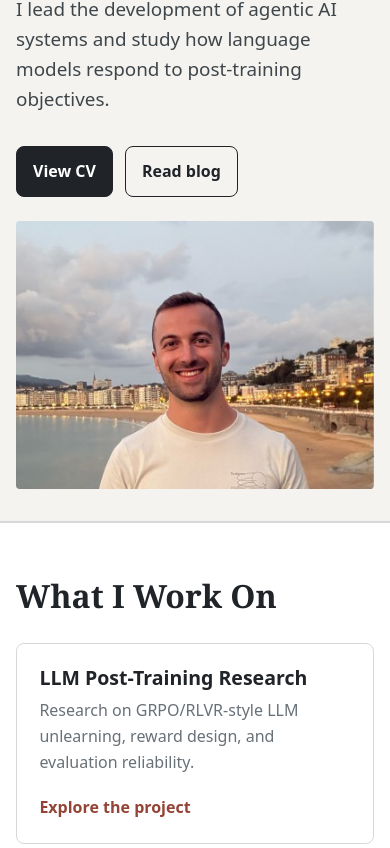
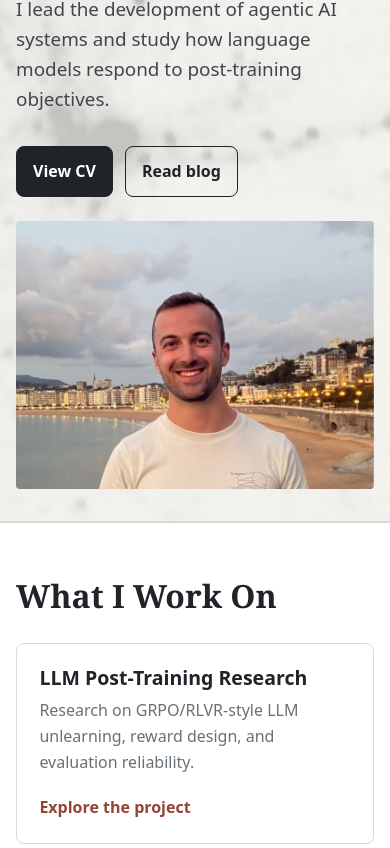
Before and after one commit to rubenbalbastre/rubenbalbastre.github.io, a plain HTML site: page docs/index.html in a window 390 px wide. Shown: the part 367-1215 px from the top of the page. Drawn offline with Linux system fonts and the light colour scheme.

Commit message:
hero astrofísica

```diff
--- a/assets/css/site.css
+++ b/assets/css/site.css
@@ -103,7 +103,9 @@ img {
 
 .home-hero-band {
   border-bottom: 1px solid var(--line);
-  background: var(--bg);
+  background:
+    linear-gradient(90deg, rgba(244, 243, 239, 0.82) 0%, rgba(244, 243, 239, 0.7) 38%, rgba(244, 243, 239, 0.28) 68%, rgba(244, 243, 239, 0.06) 100%),
+    url("/assets/images/background.jpeg") 32% center / cover no-repeat;
 }
 
 .home-hero {
@@ -1004,6 +1006,12 @@ img {
 }
 
 @media (max-width: 760px) {
+  .home-hero-band {
+    background:
+      linear-gradient(rgba(244, 243, 239, 0.72), rgba(244, 243, 239, 0.9)),
+      url("/assets/images/background.jpeg") 25% center / auto 100% no-repeat;
+  }
+
   .site-header {
     position: static;
     align-items: flex-start;
--- a/docs/assets/css/site.css
+++ b/docs/assets/css/site.css
@@ -103,7 +103,9 @@ img {
 
 .home-hero-band {
   border-bottom: 1px solid var(--line);
-  background: var(--bg);
+  background:
+    linear-gradient(90deg, rgba(244, 243, 239, 0.82) 0%, rgba(244, 243, 239, 0.7) 38%, rgba(244, 243, 239, 0.28) 68%, rgba(244, 243, 239, 0.06) 100%),
+    url("/assets/images/background.jpeg") 32% center / cover no-repeat;
 }
 
 .home-hero {
@@ -1004,6 +1006,12 @@ img {
 }
 
 @media (max-width: 760px) {
+  .home-hero-band {
+    background:
+      linear-gradient(rgba(244, 243, 239, 0.72), rgba(244, 243, 239, 0.9)),
+      url("/assets/images/background.jpeg") 25% center / auto 100% no-repeat;
+  }
+
   .site-header {
     position: static;
     align-items: flex-start;
```
